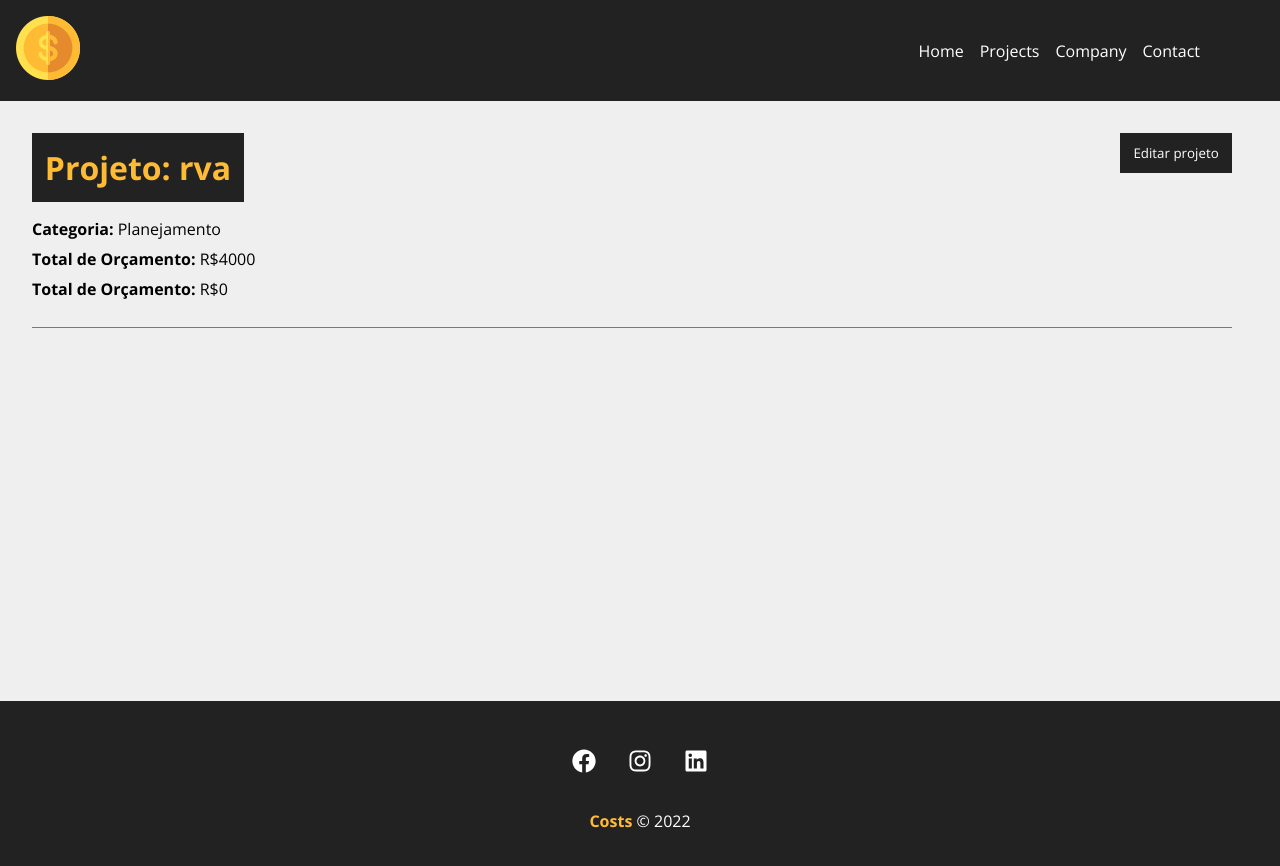
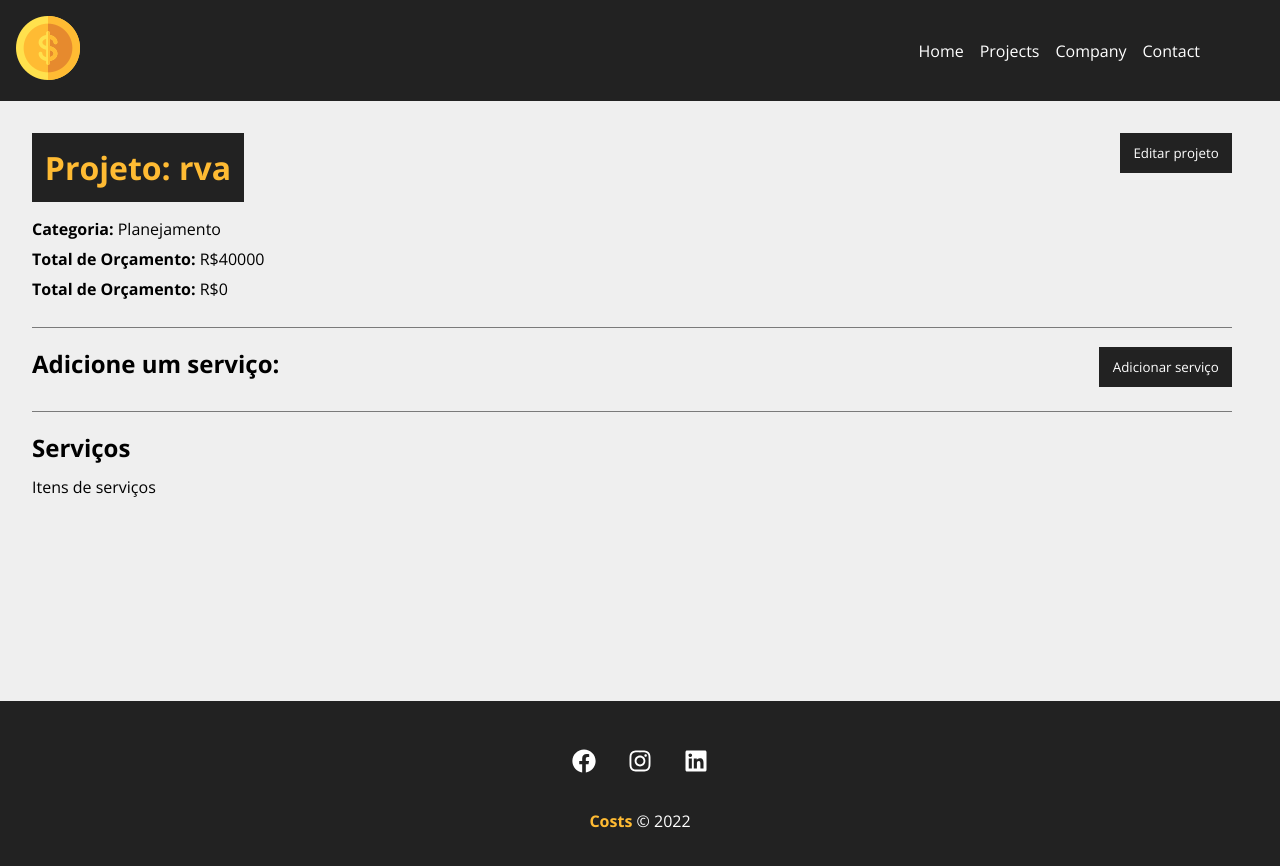
Before and after one commit to Artoriasif/react-Costs, a React (Create React App) app: page /project/1 in a window 1280 px wide. Shown: the top 866 px of the page. Built offline with nearby package versions, Linux system fonts and the light colour scheme; data requests are answered from the project's data file.

Commit message:
Resolvido bug da mensagem e espaço da area de srv

```diff
--- a/db.json
+++ b/db.json
@@ -2,7 +2,7 @@
   "projects": [
     {
       "name": "rva",
-      "budget": "4000",
+      "budget": "40000",
       "category": {
         "id": "4",
         "name": "Planejamento"
@@ -12,15 +12,15 @@
       "id": 1
     },
     {
-      "name": "macaco de luffy",
-      "budget": "50",
+      "name": "Neki",
+      "budget": "900",
       "category": {
-        "id": "2",
-        "name": "Desenvolvimento"
+        "id": "1",
+        "name": "Infra"
       },
       "cost": 0,
       "services": [],
-      "id": 2
+      "id": 3
     }
   ],
   "categories": [
--- a/src/components/pages/Home.js
+++ b/src/components/pages/Home.js
@@ -8,7 +8,7 @@ function Home() {
       <h1>
         Bem-vindo ao <span>Costs</span>
       </h1>
-      <p>Comece a gerecenciar os seus proejtos agora mesmo</p>
+      <p>Comece a gerecenciar os seus projetos agora mesmo!</p>
       <LinkButton to="/new-project" text="Criar Projeto" />
       <img src={savings} alt="Costs" />
     </section>
--- a/src/components/pages/Project.js
+++ b/src/components/pages/Project.js
@@ -12,6 +12,7 @@ function Project() {
 
   const [project, setProject] = useState([]);
   const [showProjectForm, setShowProjectForm] = useState(false);
+  const [showServiceForm, setShowServiceForm] = useState(false);
   const [message, setMessage] = useState();
   const [type, setType] = useState();
 
@@ -31,6 +32,7 @@ function Project() {
   }, [id]);
 
   function editPost(project) {
+    setMessage("");
     //budget validation
     if (project.budget < project.cost) {
       setMessage("O Orçamento não pode ser menor que o custo do projeto!");
@@ -57,6 +59,9 @@ function Project() {
 
   function toggleProjectForm() {
     setShowProjectForm(!showProjectForm);
+  }
+  function toggleServiceForm() {
+    setShowServiceForm(!showServiceForm);
   }
 
   return (
@@ -92,6 +97,19 @@ function Project() {
                 </div>
               )}
             </div>
+            <div className={styles.service_form_container}>
+              <h2>Adicione um serviço:</h2>
+              <button onClick={toggleServiceForm} className={styles.btn}>
+                {!showServiceForm ? "Adicionar serviço" : "Fechar"}
+              </button>
+              <div className={styles.project_info}>
+                {showServiceForm && <div>Formulario do serviço</div>}
+              </div>
+            </div>
+            <h2>Serviços</h2>
+            <Container customClass="start">
+              <p>Itens de serviços</p>
+            </Container>
           </Container>
         </div>
       ) : (
```
